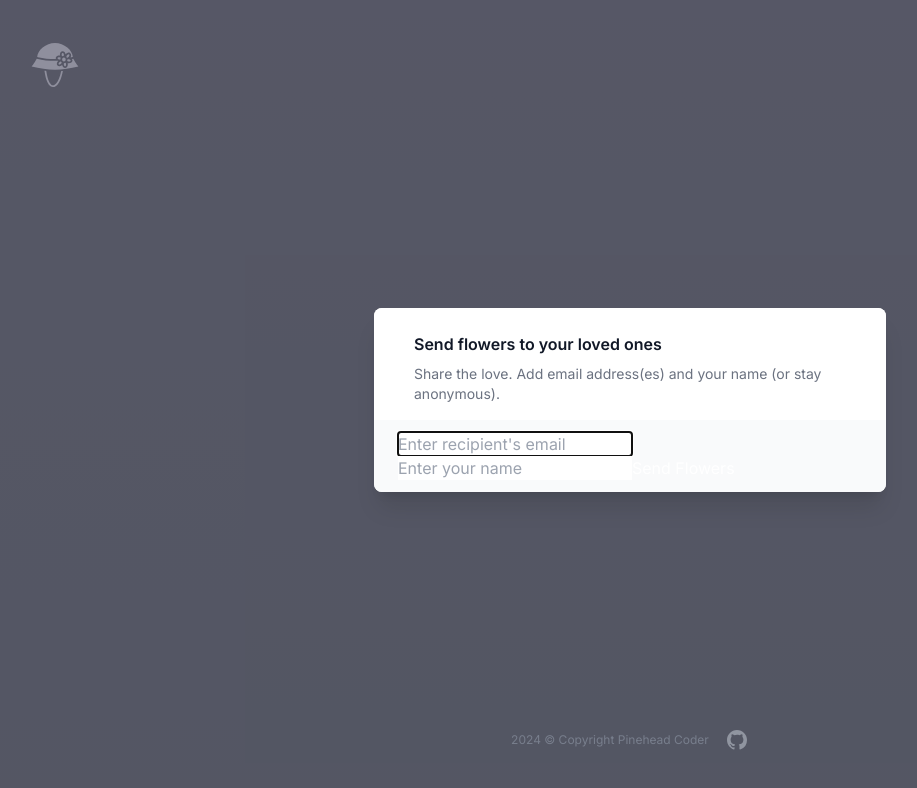
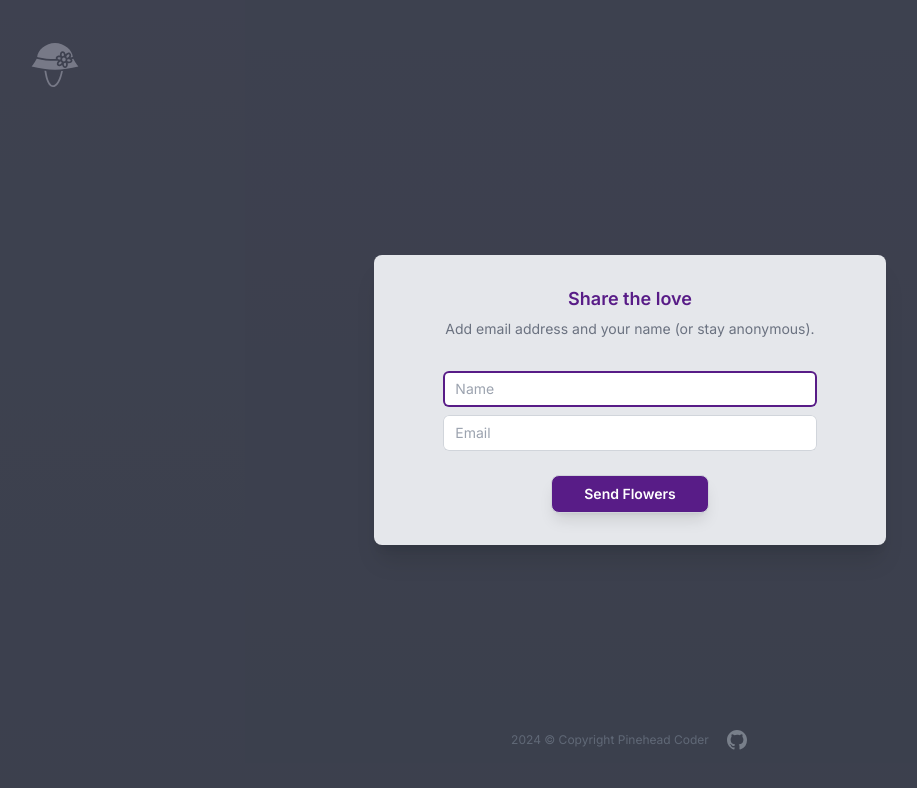
Before and after one commit to agacia1805/flower-sender, a Next.js app: page / in a window 1280 px wide. Both pictures are taken after a click on the button "Share". Shown: the top 788 px of the page, without its empty margins (10-927 px from the left). Built offline with nearby package versions, Linux system fonts and the light colour scheme.

Commit message:
(feat) improve share flower by email modal and add success and error messages

```diff
--- a/src/app/ui/emailModal.tsx
+++ b/src/app/ui/emailModal.tsx
@@ -1,7 +1,8 @@
 'use client';
 
-import { Fragment, useRef, useState } from 'react';
-import { Dialog, Transition } from '@headlessui/react'
+import { Fragment, useState, useCallback } from 'react';
+import { Dialog, Transition } from '@headlessui/react';
+import Button from './button';
 
 interface DialogProps {
   onClose: () => void;
@@ -11,6 +12,7 @@ interface DialogProps {
 export default function EmailModal({ isOpen, onClose }: DialogProps) {
   const [email, setEmail] = useState<string>('');
   const [senderName, setSenderName] = useState<string>('');
+  const [message, setMessage] = useState<string>('');
 
   const handleSubmit = async (e: React.FormEvent<HTMLFormElement>) => {
     e.preventDefault();
@@ -20,77 +22,124 @@ export default function EmailModal({ isOpen, onClose }: DialogProps) {
       body: JSON.stringify({ email, senderName }),
     });
     if (response.ok) {
-      alert('Email sent successfully!');
-      onClose();
+      setMessage('Flowers were sent successfully. Thank you for sharing love!');
     } else {
-      alert('Failed to send email. Test');
-      console.log(response);
+      setMessage('Something went wrong. Please try again later.');
     }
   };
+
+  const handleCloseDialog = useCallback(() => {
+    onClose();
+    setMessage('');
+    setEmail('');
+    setSenderName('');
+  }, []);
 
   if (!isOpen) return null;
 
   return (
     <Transition.Root show={isOpen} as={Fragment}>
-         <Dialog as="div" className="relative z-10" onClose={onClose}>
+      <Dialog as='div' className='relative z-10' onClose={handleCloseDialog}>
         <Transition.Child
           as={Fragment}
-             enter="ease-out duration-300"
-             enterFrom="opacity-0"
-             enterTo="opacity-100"
-             leave="ease-in duration-200"
-             leaveFrom="opacity-100"
-             leaveTo="opacity-0"
+          enter='ease-out duration-300'
+          enterFrom='opacity-0'
+          enterTo='opacity-100'
+          leave='ease-in duration-200'
+          leaveFrom='opacity-100'
+          leaveTo='opacity-0'
         >
-             <div className="fixed inset-0 bg-gray-500 bg-opacity-75 transition-opacity" />
+          <div className='fixed inset-0 bg-gray-600 bg-opacity-75 transition-opacity' />
         </Transition.Child>
-
-           <div className="fixed inset-0 z-10 w-screen overflow-y-auto">
-             <div className="flex min-h-full items-end justify-center p-4 text-center sm:items-center sm:p-0">
+        <div className='fixed inset-0 z-10 w-screen overflow-y-auto'>
+          <div className='flex min-h-full items-end justify-center p-4 text-center sm:items-center sm:p-0'>
             <Transition.Child
               as={Fragment}
-                 enter="ease-out duration-300"
-                 enterFrom="opacity-0 translate-y-4 sm:translate-y-0 sm:scale-95"
-                 enterTo="opacity-100 translate-y-0 sm:scale-100"
-                 leave="ease-in duration-200"
-                 leaveFrom="opacity-100 translate-y-0 sm:scale-100"
-                 leaveTo="opacity-0 translate-y-4 sm:translate-y-0 sm:scale-95"
+              enter='ease-out duration-300'
+              enterFrom='opacity-0 translate-y-4 sm:translate-y-0 sm:scale-95'
+              enterTo='opacity-100 translate-y-0 sm:scale-100'
+              leave='ease-in duration-200'
+              leaveFrom='opacity-100 translate-y-0 sm:scale-100'
+              leaveTo='opacity-0 translate-y-4 sm:translate-y-0 sm:scale-95'
             >
-                 <Dialog.Panel className="relative transform overflow-hidden rounded-lg bg-white text-left shadow-xl transition-all sm:my-8 sm:w-full sm:max-w-lg">
-                   <div className="bg-white px-4 pb-4 pt-5 sm:p-6 sm:pb-4">
-                     <div className="sm:flex sm:items-start">
-                       <div className="mt-3 text-center sm:ml-4 sm:mt-0 sm:text-left">
-                         <Dialog.Title as="h3" className="text-base font-semibold leading-6 text-gray-900">
-                           Send flowers to your loved ones
+              <Dialog.Panel className='relative transform overflow-hidden rounded-lg bg-gray-200 text-left text-purple-900 shadow-xl transition-all sm:my-8 sm:w-full sm:max-w-lg'>
+                {message ? (
+                  <div className='flex flex-col gap-6 p-6 md:p-8'>
+                    <Dialog.Title
+                      as='h2'
+                      className='text-center text-lg font-semibold leading-6 text-purple-900'
+                    >
+                      {message}
                     </Dialog.Title>
-                         <div className="mt-2">
-                           <p className="text-sm text-gray-500">
-                             Share the love.
-                             Add email address(es) and your name (or stay anonymous).
+                    <div className='flex gap-4'>
+                      <Button
+                        name='Send more flowers button'
+                        className='self-center bg-purple-900 text-sm text-white md:w-full'
+                        onClick={() => {
+                          setMessage('');
+                          setEmail('');
+                          setSenderName('');
+                        }}
+                      >
+                        Send more
+                      </Button>
+                      <Button
+                        name='Close dialog button'
+                        className='self-center bg-gray-400 text-sm text-white md:w-full'
+                        onClick={handleCloseDialog}
+                      >
+                        Cancel
+                      </Button>
+                    </div>
+                  </div>
+                ) : (
+                  <>
+                    <div className='p-6 md:p-8'>
+                      <div className='flex flex-col items-center'>
+                        <Dialog.Title
+                          as='h2'
+                          className='text-lg font-semibold leading-6 text-purple-900'
+                        >
+                          Share the love
+                        </Dialog.Title>
+                        <div className='mt-2'>
+                          <p className='text-sm text-gray-500'>
+                            Add email address and your name (or stay anonymous).
                           </p>
                         </div>
                       </div>
                     </div>
-                   </div>
-                   <div className="bg-gray-50 px-4 py-3 sm:flex sm:flex-row-reverse sm:px-6">
-                     <form onSubmit={handleSubmit}>
+                    <div className='px-6 pb-6 pt-0 md:px-8 md:pb-8'>
+                      <form
+                        onSubmit={handleSubmit}
+                        className='flex flex-col items-center gap-2'
+                      >
+                        <input
+                          type='text'
+                          placeholder='Name'
+                          value={senderName}
+                          className='block w-full rounded-md border-0 px-3 py-1.5 text-sm text-gray-900 outline-none ring-1 ring-inset ring-gray-300 placeholder:text-gray-400 focus:ring-2 focus:ring-inset focus:ring-purple-900 sm:leading-6 md:w-10/12'
+                          onChange={(e) => setSenderName(e.target.value)}
+                        />
                         <input
                           type='email'
-                         placeholder="Enter recipient's email"
+                          placeholder='Email'
                           value={email}
+                          className='block w-full rounded-md border-0 px-3 py-1.5 text-sm text-gray-900 outline-none ring-1 ring-inset ring-gray-300 placeholder:text-gray-400 focus:ring-2 focus:ring-inset focus:ring-purple-900 sm:leading-6 md:w-10/12'
                           onChange={(e) => setEmail(e.target.value)}
                           required
                         />
-                       <input
-                         type='text'
-                         placeholder='Enter your name'
-                         value={senderName}
-                         onChange={(e) => setSenderName(e.target.value)}
-                         required
-                       />
-                       <button type='submit'>Send Flowers</button>
+                        <Button
+                          type='submit'
+                          name='Send flowers button'
+                          className='mt-4 self-center bg-purple-900 text-sm text-white'
+                        >
+                          Send Flowers
+                        </Button>
                       </form>
                     </div>
+                  </>
+                )}
               </Dialog.Panel>
             </Transition.Child>
           </div>
```
Lines whose indentation alone changed are shown as unchanged.
